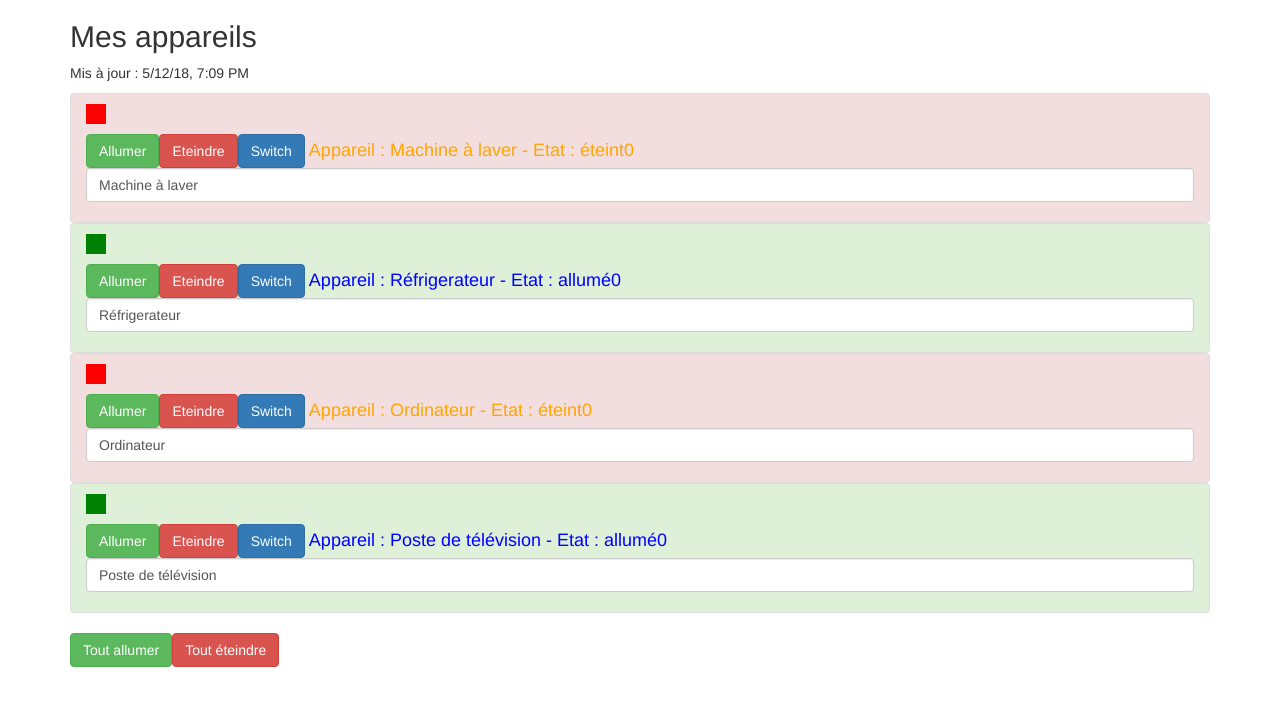
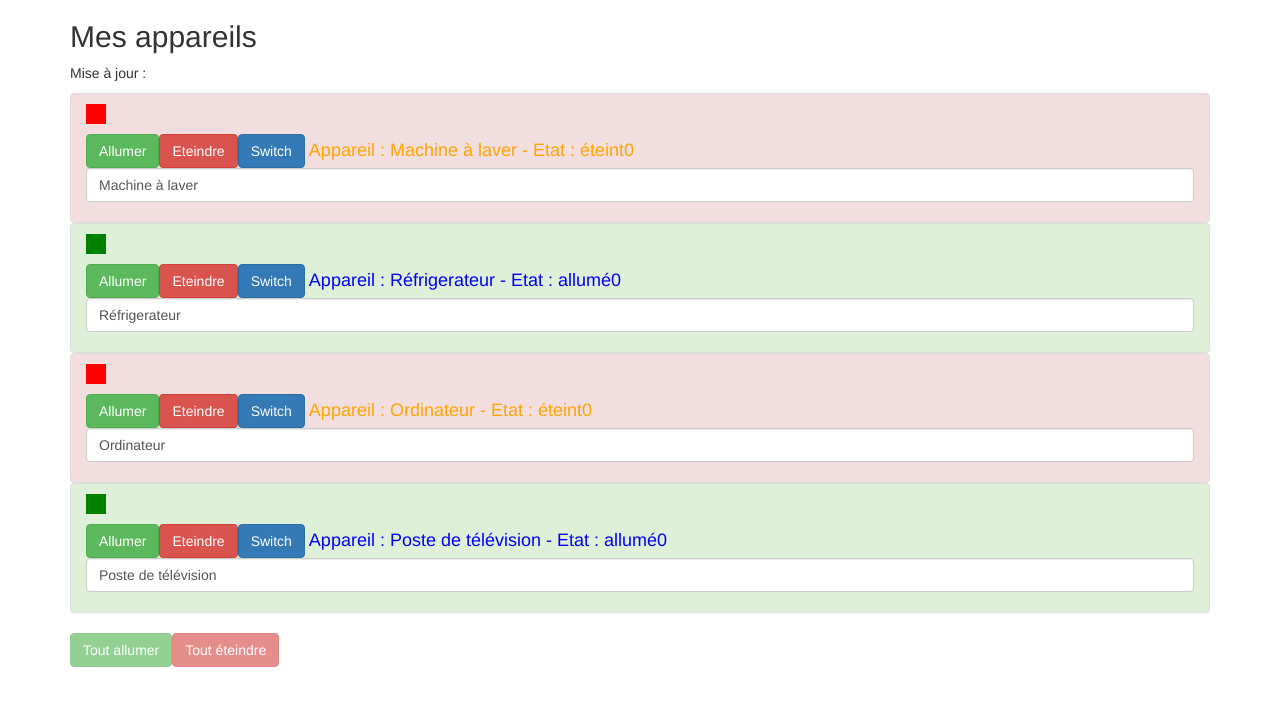
Before and after one commit to tawala777/exp-angular-appareil, an Angular app: page / in a window 1280 px wide. Shown: the top 706 px of the page. Built offline with nearby package versions, Linux system fonts and the light colour scheme.

Commit message:
reorganisation composant compo-view

```diff
--- a/src/app/app.component.html
+++ b/src/app/app.component.html
@@ -3,21 +3,7 @@
 <div class="container">
   <div class="row">
     <div class="col-xs-12">
-      <h2>Mes appareils</h2>
-      <p>Mis à jour : {{ lastUpdate | async | date : 'short'}}</p>
-      <ul class="list-group">
-
-        <app-compo *ngFor="let obj of appareils; let i = index"
-              [compoName]="obj.name" [compoStatus]="obj.status" [index]=i>
-        </app-compo>
-
-      </ul>
-      <button class="btn btn-success" [disabled]="!isAuth"
-              (click)="onAllumer()"
-              >Tout allumer</button>
-      <button class="btn btn-danger" [disabled]="!isAuth"
-              (click)="onEteindre()"
-              >Tout éteindre</button>
+      <app-compo-view></app-compo-view>
     </div>
   </div>
 </div>
--- a/src/app/app.component.ts
+++ b/src/app/app.component.ts
@@ -1,5 +1,5 @@
 import { Component, OnInit } from '@angular/core';
-import { AppareilService } from './services/appareil.service';
+
 
 @Component({
   selector: 'app-root',
@@ -20,9 +20,7 @@ export class AppComponent implements OnInit {
     );
   });
 
-  appareils : any[];
-
-  constructor(private appSrv: AppareilService) {
+  constructor() {
     setTimeout(
       () => {
         this.isAuth = true;
@@ -30,20 +28,5 @@ export class AppComponent implements OnInit {
     );
   }
   ngOnInit() {
-    /* BAD PRACTICE !*/
-    this.appareils = this.appSrv.appareils;
-  }
-  onAllumer() {
-    console.log('On allume tout !');
-    this.appSrv.allumerTout();
-  }
-  onEteindre() {
-    console.log('On éteint tout !');
-
-    if(confirm('Etes-vous sûr de vouloir éteindre tous vos appareils ?')) {
-      this.appSrv.eteindreTout();
-    } else {
-      return null;
-    }
   }
 }
--- a/src/app/app.module.ts
+++ b/src/app/app.module.ts
@@ -5,11 +5,15 @@ import { AppComponent } from './app.component';
 import { CompoComponent } from './compo/compo.component';
 import { FormsModule } from '@angular/forms';
 import { AppareilService } from './services/appareil.service';
+import { AuthComponent } from './auth/auth.component';
+import { CompoViewComponent } from './compo-view/compo-view.component';
 
 @NgModule({
   declarations: [
     AppComponent,
-    CompoComponent
+    CompoComponent,
+    AuthComponent,
+    CompoViewComponent
   ],
   imports: [
     BrowserModule,
--- /dev/null
+++ b/src/app/auth/auth.component.html
@@ -0,0 +1,3 @@
+<p>
+  auth works!
+</p>
--- /dev/null
+++ b/src/app/auth/auth.component.ts
@@ -0,0 +1,15 @@
+import { Component, OnInit } from '@angular/core';
+
+@Component({
+  selector: 'app-auth',
+  templateUrl: './auth.component.html',
+  styleUrls: ['./auth.component.css']
+})
+export class AuthComponent implements OnInit {
+
+  constructor() { }
+
+  ngOnInit() {
+  }
+
+}
--- /dev/null
+++ b/src/app/compo-view/compo-view.component.html
@@ -0,0 +1,15 @@
+<h2>Mes appareils</h2>
+      <p>Mise à jour : {{ lastUpdate | async | date : 'short'}}</p>
+      <ul class="list-group">
+
+        <app-compo *ngFor="let obj of appareils; let i = index"
+              [compoName]="obj.name" [compoStatus]="obj.status" [index]=i>
+        </app-compo>
+
+      </ul>
+      <button class="btn btn-success" [disabled]="!isAuth"
+              (click)="onAllumer()"
+              >Tout allumer</button>
+      <button class="btn btn-danger" [disabled]="!isAuth"
+              (click)="onEteindre()"
+              >Tout éteindre</button>
--- /dev/null
+++ b/src/app/compo-view/compo-view.component.ts
@@ -0,0 +1,32 @@
+import { Component, OnInit } from '@angular/core';
+import { AppareilService } from '../services/appareil.service';
+
+@Component({
+  selector: 'app-compo-view',
+  templateUrl: './compo-view.component.html',
+  styleUrls: ['./compo-view.component.css']
+})
+export class CompoViewComponent implements OnInit {
+  appareils : any[];
+  isAuth = false;
+  constructor(private appSrv: AppareilService) { }
+
+
+  ngOnInit() {
+    /* BAD PRACTICE !*/
+    this.appareils = this.appSrv.appareils;
+  }
+  onAllumer() {
+    console.log('On allume tout !');
+    this.appSrv.allumerTout();
+  }
+  onEteindre() {
+    console.log('On éteint tout !');
+
+    if(confirm('Etes-vous sûr de vouloir éteindre tous vos appareils ?')) {
+      this.appSrv.eteindreTout();
+    } else {
+      return null;
+    }
+  }
+}
```
Also changed, not shown: src/app/auth/auth.component.css (added), src/app/compo-view/compo-view.component.css (added), 2 other files (tests, documents, lock files or other folders).
